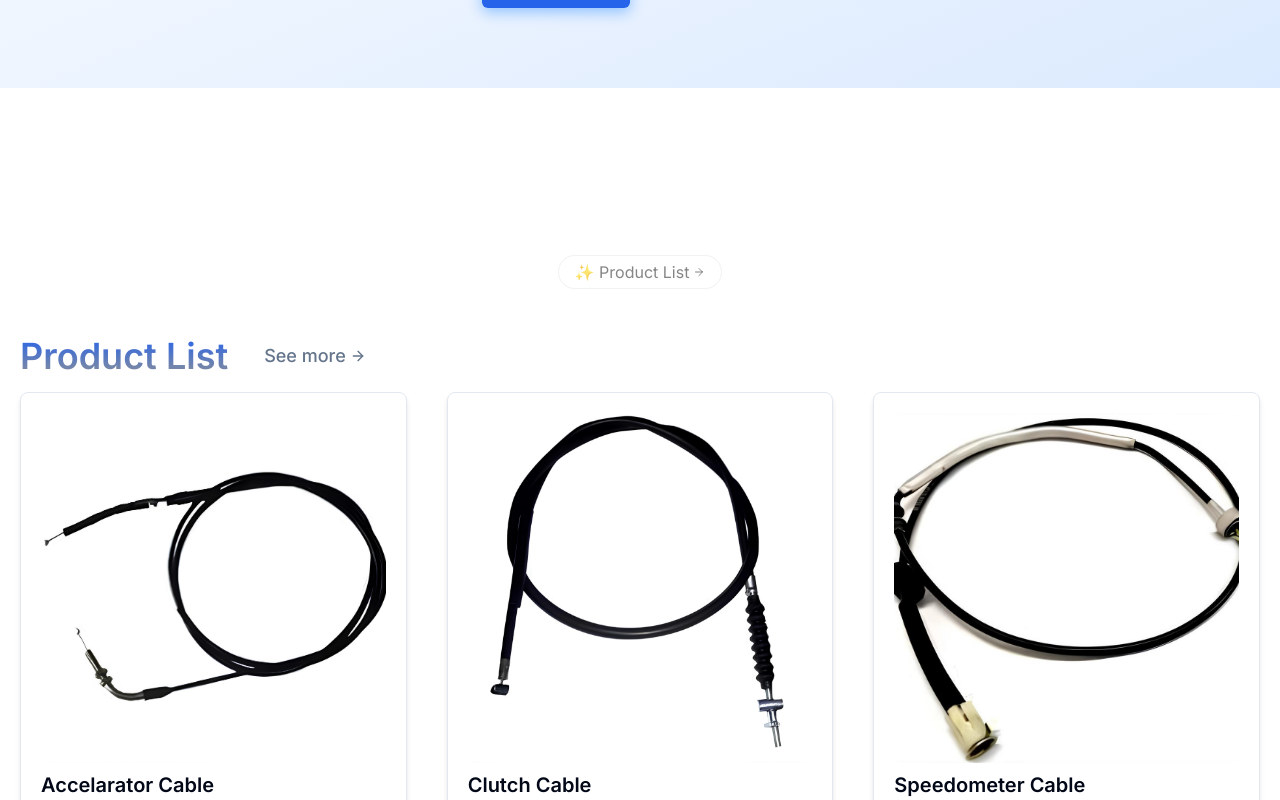
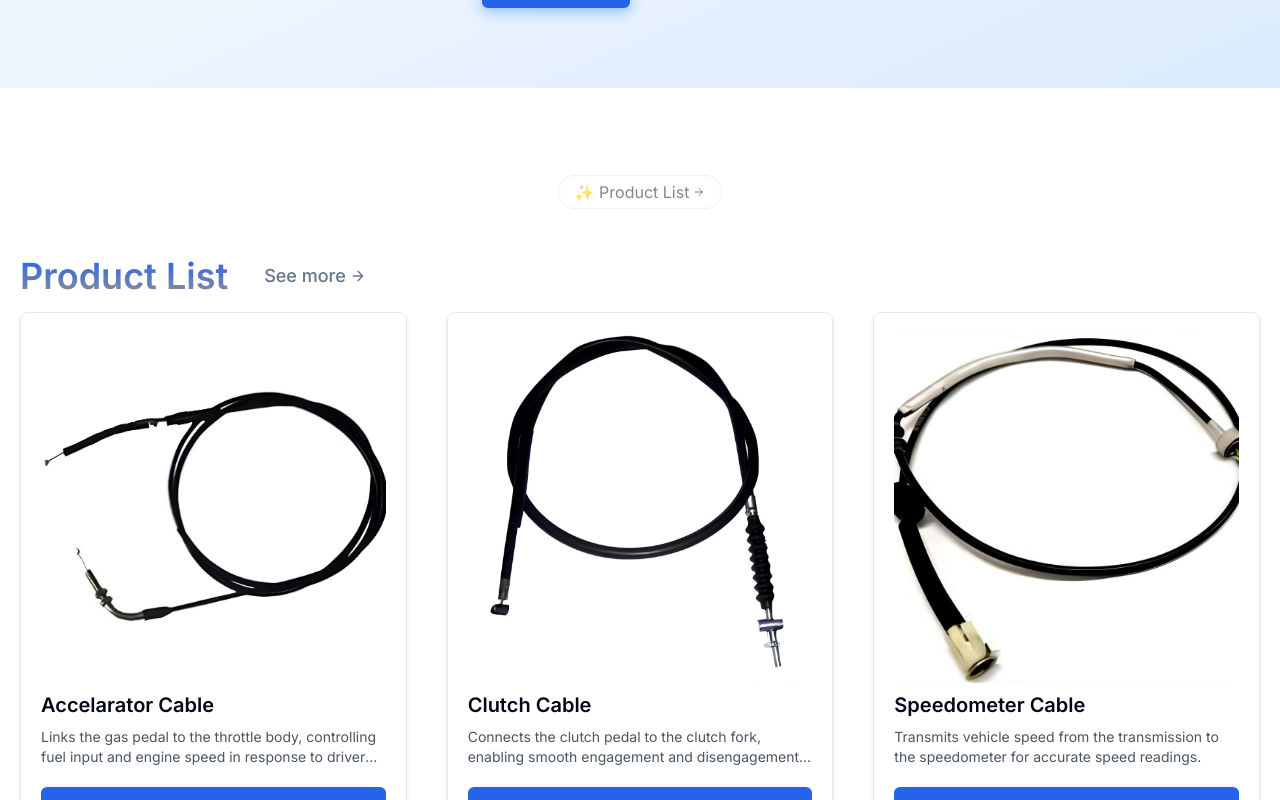
Before and after one commit to darshit890/crosscables, a Next.js app: page / in a window 1280 px wide. Shown: the part 1260-2060 px from the top of the page. Built offline with nearby package versions, Linux system fonts and the light colour scheme.

Commit message:
modified:   components/ProductList.tsx

```diff
--- a/components/ProductList.tsx
+++ b/components/ProductList.tsx
@@ -38,7 +38,7 @@ const ProductList = () => {
   return (
     <div ref={componentRef} className="min-h-screen from-white to-blue-100/80 dark:from-gray-900 dark:to-blue-900 py-6 sm:py-10">
       <div className={cn(
-        "max-w-7xl mx-auto flex flex-col pt-[3rem] sm:pt-[5rem] px-4 sm:px-5",
+        "max-w-7xl mx-auto flex flex-col  px-4 sm:px-5",
         "transition-all duration-1000 ease-in-out",
         isVisible ? "opacity-100 translate-y-0" : "opacity-0 translate-y-10"
       )}>
```
